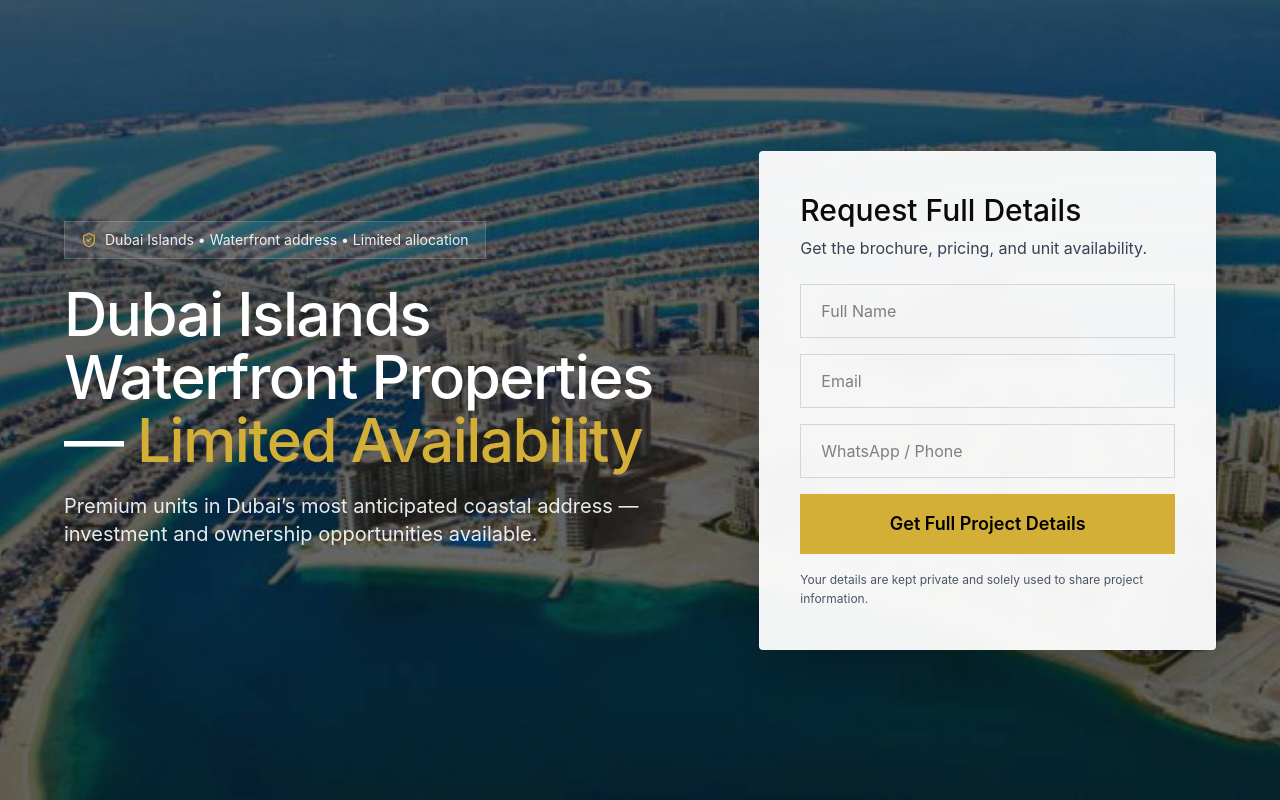
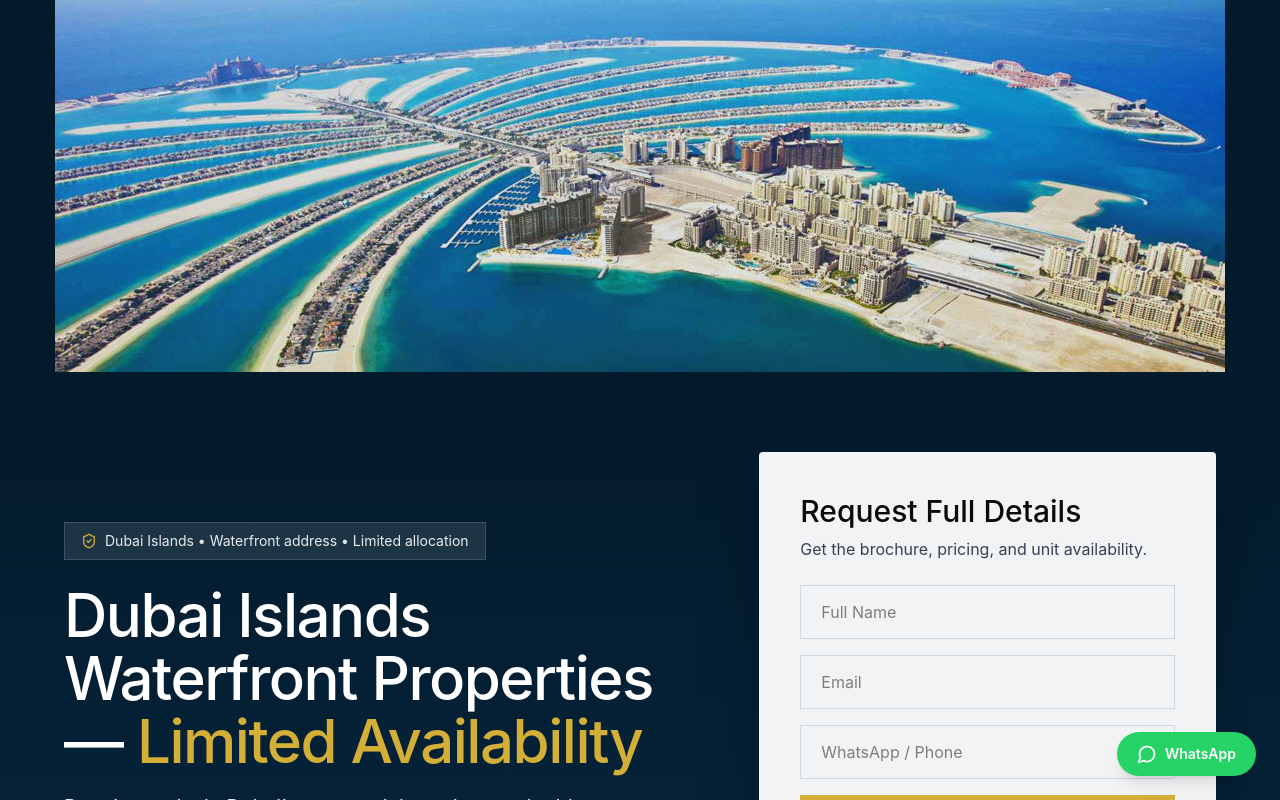
Before and after one commit to uncletuas/dubai-island-house-landing, a React (Vite) app: page / in a window 1280 px wide. Shown: the top 800 px of the page. Built offline with nearby package versions, Linux system fonts and the light colour scheme; no server answers.

Commit message:
Update hero presentation and add WhatsApp contact CTA

```diff
--- a/src/app/App.tsx
+++ b/src/app/App.tsx
@@ -9,6 +9,7 @@ import {
   Quote,
   ShieldCheck,
   Star,
+  MessageCircle,
 } from 'lucide-react';
 import { formspreeEndpoint, leadSubmitUrl, supabaseAnonKey } from '../lib/supabaseEnv';
 
@@ -209,6 +210,10 @@ export default function App() {
   //   public/images/dubai-islands/gallery-01.jpg ... gallery-06.jpg
   // If files are missing, ImageWithFallback will render a placeholder.
   const heroImageSrc = '/images/dubai-islands/hero-aerial.png';
+  const whatsappMessage =
+    'Hi, I’m interested in the Dubai Islands waterfront properties. Please share the full project details, prices, and current availability.';
+  const whatsappLink = `https://wa.me/971585574022?text=${encodeURIComponent(whatsappMessage)}`;
+
   const gallery = [
     {
       src: '/images/dubai-islands/gallery-01-aerial-panorama.png',
@@ -245,17 +250,16 @@ export default function App() {
   return (
     <div className="min-h-screen bg-white">
       {/* Hero Section */}
-      <section className="relative min-h-screen flex items-center overflow-hidden">
-        <div className="absolute inset-0">
+      <section className="bg-[#031a2a]">
+        <div className="mx-auto max-w-[1170px]">
           <ImageWithFallback
             src={heroImageSrc}
             alt="Dubai Islands waterfront aerial view"
-            className="w-full h-full object-cover"
+            className="w-full h-auto block"
           />
-          <div className="absolute inset-0 bg-black/55" />
         </div>
 
-        <div className="relative z-10 w-full px-4 py-16">
+        <div className="relative z-10 w-full px-4 py-16 md:py-20 bg-gradient-to-b from-[#031a2a] to-[#062640]">
           <div className="max-w-6xl mx-auto grid grid-cols-1 lg:grid-cols-12 gap-10 items-center">
             <div className="lg:col-span-7">
               <div className="inline-flex items-center gap-2 bg-white/10 border border-white/15 text-white/90 px-4 py-2 text-sm mb-6">
@@ -503,7 +507,7 @@ export default function App() {
             </div>
             <div>
               <a
-                href="https://wa.me/971000000000?text=Please%20share%20Dubai%20Islands%20project%20details"
+                href={whatsappLink}
                 target="_blank"
                 rel="noreferrer"
                 className="text-gray-700 hover:underline"
@@ -516,6 +520,17 @@ export default function App() {
           <p className="text-gray-500 text-xs mt-6">© 2026 DubaiIslandHouse.com</p>
         </div>
       </footer>
+
+      <a
+        href={whatsappLink}
+        target="_blank"
+        rel="noreferrer"
+        aria-label="Contact us on WhatsApp"
+        className="fixed bottom-6 right-6 z-50 inline-flex items-center gap-2 rounded-full bg-[#25D366] px-5 py-3 text-sm font-semibold text-white shadow-lg transition hover:brightness-95 focus:outline-none focus:ring-4 focus:ring-[#25D366]/40"
+      >
+        <MessageCircle className="w-5 h-5" />
+        WhatsApp
+      </a>
     </div>
   );
 }
```
